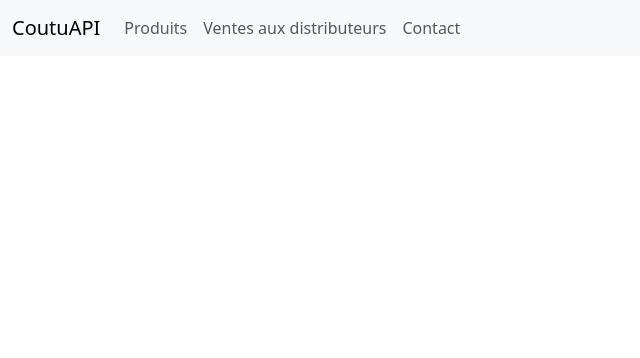
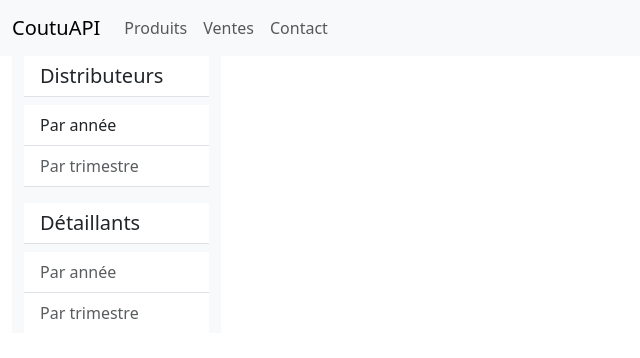
Before and after one commit to Scud-P/cgnialFront, a React (Create React App) app: page /sales in a window 1280 px wide. Shown: the top 358 px of the page, without its empty margins (0-640 px from the left). Built offline with nearby package versions, Linux system fonts and the light colour scheme.

Commit message:
Experimenting with Charts.js

```diff
--- a/package.json
+++ b/package.json
@@ -8,7 +8,9 @@
     "@testing-library/user-event": "^13.5.0",
     "axios": "^1.7.7",
     "bootstrap": "^5.3.3",
+    "chart.js": "^4.4.4",
     "react": "^18.3.1",
+    "react-chartjs-2": "^5.2.0",
     "react-dom": "^18.3.1",
     "react-router-dom": "^6.26.2",
     "react-scripts": "5.0.1",
--- a/src/App.js
+++ b/src/App.js
@@ -3,20 +3,21 @@ import React from 'react';
 import { BrowserRouter as Router, Route, Routes } from 'react-router-dom';
 import Navbar from './components/Navbar';
 import ProductsList from './components/ProductsList';
-
+import SalesMenu from './components/SalesMenu';
 
 function App() {
   return (
     <Router>
       <div>
         <Navbar />
-        <div className="container">
+        {/* Use container-fluid to ensure full width */}
+        <div className="container-fluid">
           <Routes>
             <Route path="/" element={<h1>Produits</h1>} />
-            <Route path="/products" element={<ProductsList />} /> {/* Display ProductsList on Products Page */}
-            <Route path="/about" element={<h1>About Page</h1>} />
+            <Route path="/products" element={<ProductsList />} />
+            <Route path="/sales" element={<SalesMenu />} />
             <Route path="/contact" element={<h1>Contact Page</h1>} />
-            </Routes>
+          </Routes>
         </div>
       </div>
     </Router>
--- /dev/null
+++ b/src/components/DistribColumnChart.js
@@ -0,0 +1,87 @@
+import React, { useState, useEffect } from 'react';
+import { Bar } from 'react-chartjs-2';
+import { Chart as ChartJS, CategoryScale, LinearScale, BarElement, Title, Tooltip, Legend } from 'chart.js';
+import axios from 'axios';
+
+// Register Chart.js components
+ChartJS.register(CategoryScale, LinearScale, BarElement, Title, Tooltip, Legend);
+
+const API_URL = 'http://localhost:8080';
+
+const DistributorSalesChart = () => {
+  const [chartData, setChartData] = useState({});
+  const [loading, setLoading] = useState(true);
+
+  useEffect(() => {
+    // Function to fetch and process data
+    const fetchSalesData = async () => {
+      try {
+        const response = await axios.get(`${API_URL}/distributorSales/byDistributorByYear`);
+        const salesData = response.data;
+        processChartData(salesData);
+      } catch (error) {
+        console.error('Error fetching sales data:', error);
+      }
+    };
+
+    // Function to process the fetched data into Chart.js format
+    const processChartData = (data) => {
+      const years = [...new Set(data.flatMap(distributor => distributor.salesByYear.map(s => s.year)))];
+      const datasets = data.map(distributor => ({
+        label: distributor.distributor,
+        data: years.map(year => {
+          const salesForYear = distributor.salesByYear.find(s => s.year === year);
+          return salesForYear ? salesForYear.sales : 0;
+        }),
+        backgroundColor: getRandomColor(),
+      }));
+
+      setChartData({
+        labels: years,
+        datasets: datasets,
+      });
+
+      setLoading(false);
+    };
+
+    fetchSalesData();
+  }, []); // Fetch DTO from backend
+
+  // Utility function to generate random colors for each distributor
+  const getRandomColor = () => {
+    const letters = '0123456789ABCDEF';
+    let color = '#';
+    for (let i = 0; i < 6; i++) {
+      color += letters[Math.floor(Math.random() * 16)];
+    }
+    return color;
+  };
+
+  return (
+    <div className="container mt-5">
+      <h2 className="text-center mb-4">Ventes par distributeur par an</h2>
+      {loading ? (
+        <p>Loading...</p>
+      ) : (
+        <Bar
+          data={chartData}
+          options={{
+            responsive: true,
+            plugins: {
+              legend: {
+                position: 'top',
+              },
+            },
+            scales: {
+              y: {
+                beginAtZero: true,
+              },
+            },
+          }}
+        />
+      )}
+    </div>
+  );
+};
+
+export default DistributorSalesChart;
--- a/src/components/Navbar.js
+++ b/src/components/Navbar.js
@@ -28,8 +28,8 @@ const Navbar = () => {
               </Link>
             </li>
             <li className="nav-item">
-              <Link className="nav-link" to="/about">
-                Ventes aux distributeurs
+              <Link className="nav-link" to="/sales">
+                Ventes
               </Link>
             </li>
             <li className="nav-item">
--- /dev/null
+++ b/src/components/SalesMenu.js
@@ -0,0 +1,67 @@
+import React, { useState } from 'react';
+import DistribColumnChart from './DistribColumnChart';  // Assuming this is the distributor per year chart
+
+const SalesMenu = () => {
+  const [selectedChart, setSelectedChart] = useState('');
+
+  // Handle button click to display a specific chart
+  const handleChartSelection = (chartType) => {
+    setSelectedChart(chartType);
+  };
+
+  return (
+    <div className="container-fluid">
+      <div className="row">
+        {/* Sidebar */}
+        <nav id="sidebarMenu" className="col-md-3 col-lg-2 bg-light sidebar">
+          <div className="position-sticky">
+            <div className="list-group list-group-flush">
+              <h5 className="list-group-item">Distributeurs</h5>
+              <button
+                className="list-group-item list-group-item-action"
+                onClick={() => handleChartSelection('distributorByYear')}
+              >
+                Par année
+              </button>
+              <button
+                className="list-group-item list-group-item-action"
+                onClick={() => handleChartSelection('distributorByQuarter')}
+                disabled // Disable until the component is ready
+              >
+                Par trimestre
+              </button>
+              <h5 className="list-group-item mt-3">Détaillants</h5>
+              <button
+                className="list-group-item list-group-item-action"
+                onClick={() => handleChartSelection('retailerByYear')}
+                disabled // Disable until the component is ready
+              >
+                Par année
+              </button>
+              <button
+                className="list-group-item list-group-item-action"
+                onClick={() => handleChartSelection('retailerByQuarter')}
+                disabled // Disable until the component is ready
+              >
+                Par trimestre
+              </button>
+            </div>
+          </div>
+        </nav>
+
+        {/* Main content */}
+        <main className="col-md-9 ms-sm-auto col-lg-10 px-md-4">
+          <div className="chart-container mt-4">
+            {selectedChart === 'distributorByYear' && <DistribColumnChart />}
+            {/* Commented out the below charts as they are not implemented yet */}
+            {/* {selectedChart === 'distributorByQuarter' && <DistributorSalesChart period="quarter" />} */}
+            {/* {selectedChart === 'retailerByYear' && <RetailerSalesChart />} */}
+            {/* {selectedChart === 'retailerByQuarter' && <RetailerSalesChart period="quarter" />} */}
+          </div>
+        </main>
+      </div>
+    </div>
+  );
+};
+
+export default SalesMenu;
```
Also changed, not shown: src/utils/Data.js (added, +33 -0 lines), src/components/Charts.js (added), 1 other file (tests, documents, lock files or other folders).
